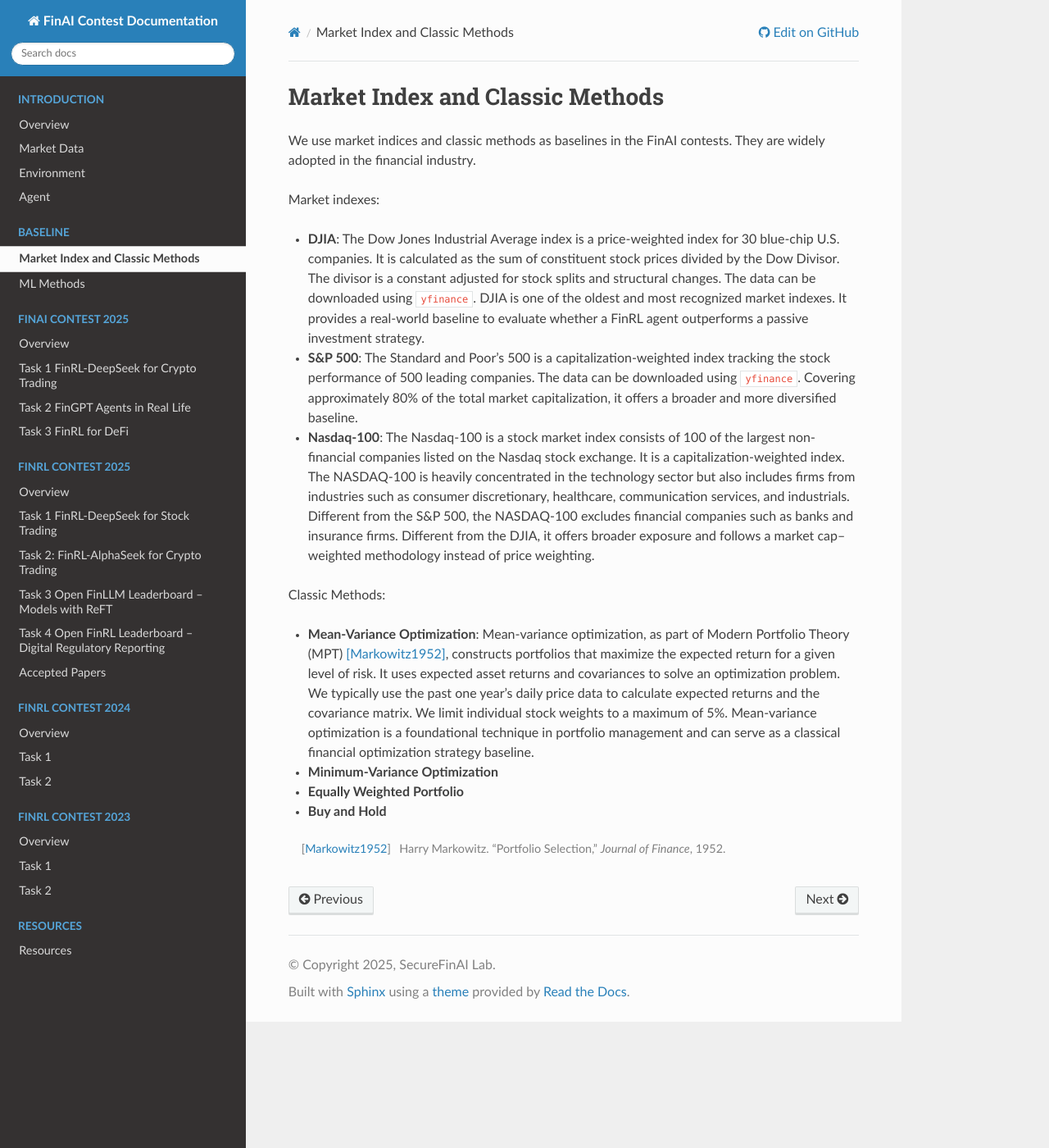
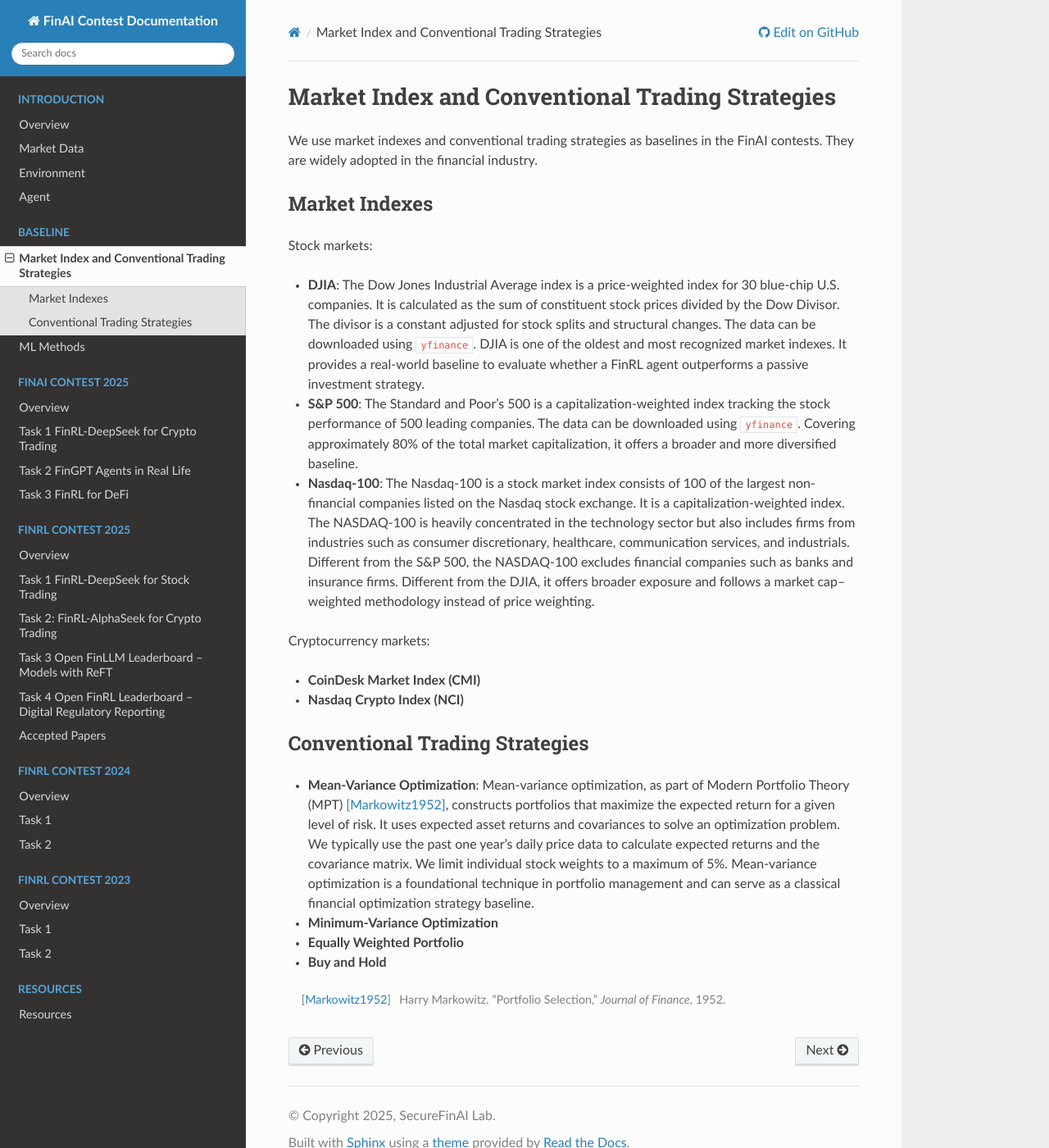
Before and after one commit to Xingyu025/FinAI-Contest, a Sphinx documentation site: the page built from docs/source/baseline/market.rst, in a window 1280 px wide and 1400 px high. Shown: the whole window at 82% size. Built offline with Sphinx 7.4.7 and the Read the Docs theme 3.1.0, drawn with Linux system fonts in a browser that asks for light colours.

Commit message:
update baselines

```diff
--- a/docs/source/baseline/market.rst
+++ b/docs/source/baseline/market.rst
@@ -1,10 +1,14 @@
-==============================================
-Market Index and Classic Methods
-==============================================
+=================================================
+Market Index and Conventional Trading Strategies
+=================================================
 
-We use market indices and classic methods as baselines in the FinAI contests. They are widely adopted in the financial industry.
+We use market indexes and conventional trading strategies as baselines in the FinAI contests. They are widely adopted in the financial industry.
 
-Market indexes:
+
+Market Indexes
+------------------
+
+Stock markets:
 
 - **DJIA**: The Dow Jones Industrial Average index is a price-weighted index for 30 blue-chip U.S. companies. It is calculated as the sum of constituent stock prices divided by the Dow Divisor. The divisor is a constant adjusted for stock splits and structural changes. The data can be downloaded using ``yfinance``. DJIA is one of the oldest and most recognized market indexes. It provides a real-world baseline to evaluate whether a FinRL agent outperforms a passive investment strategy.
 
@@ -12,11 +16,23 @@ Market indexes:
 
 - **Nasdaq-100**: The Nasdaq-100 is a stock market index consists of 100 of the largest non-financial companies listed on the Nasdaq stock exchange. It is a capitalization-weighted index. The NASDAQ-100 is heavily concentrated in the technology sector but also includes firms from industries such as consumer discretionary, healthcare, communication services, and industrials. Different from the S&P 500, the NASDAQ-100 excludes financial companies such as banks and insurance firms. Different from the DJIA, it offers broader exposure and follows a market cap–weighted methodology instead of price weighting.
 
-Classic Methods:
+Cryptocurrency markets:
+
+- **CoinDesk Market Index (CMI)**
+
+- **Nasdaq Crypto Index (NCI)**
+
+
+Conventional Trading Strategies
+---------------------------------
 
 - **Mean-Variance Optimization**: Mean-variance optimization, as part of Modern Portfolio Theory (MPT) [Markowitz1952]_, constructs portfolios that maximize the expected return for a given level of risk. It uses expected asset returns and covariances to solve an optimization problem. We typically use the past one year's daily price data to calculate expected returns and the covariance matrix. We limit individual stock weights to a maximum of 5%. Mean-variance optimization is a foundational technique in portfolio management and can serve as a classical financial optimization strategy baseline.
 - **Minimum-Variance Optimization**
 - **Equally Weighted Portfolio**
 - **Buy and Hold**
 
+
+
+
+
 .. [Markowitz1952] Harry Markowitz. "Portfolio Selection," *Journal of Finance*, 1952.
--- a/docs/source/baseline/regression.rst
+++ b/docs/source/baseline/regression.rst
@@ -2,7 +2,8 @@
 ML Methods
 ==================
 
-In addition to the market indices and classic methods, we also use several machine learning methods as baselines in the FinAI contests. These methods can serve as benchmarks for model performance in trading tasks.
+We also consider the following conventional machine learning methods as baselines.
+
 
 Linear Regression Model
 ----------------------------
```
